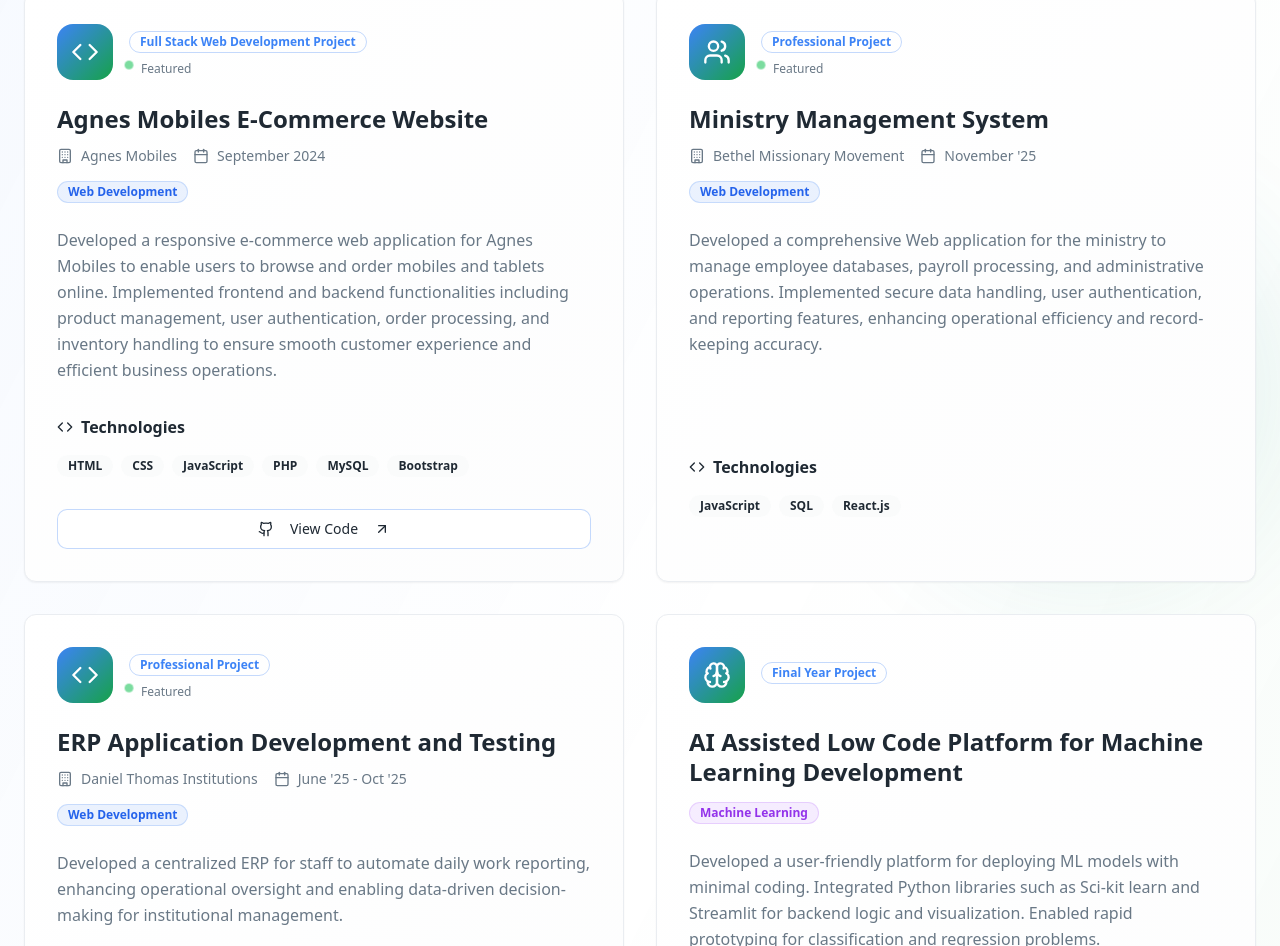
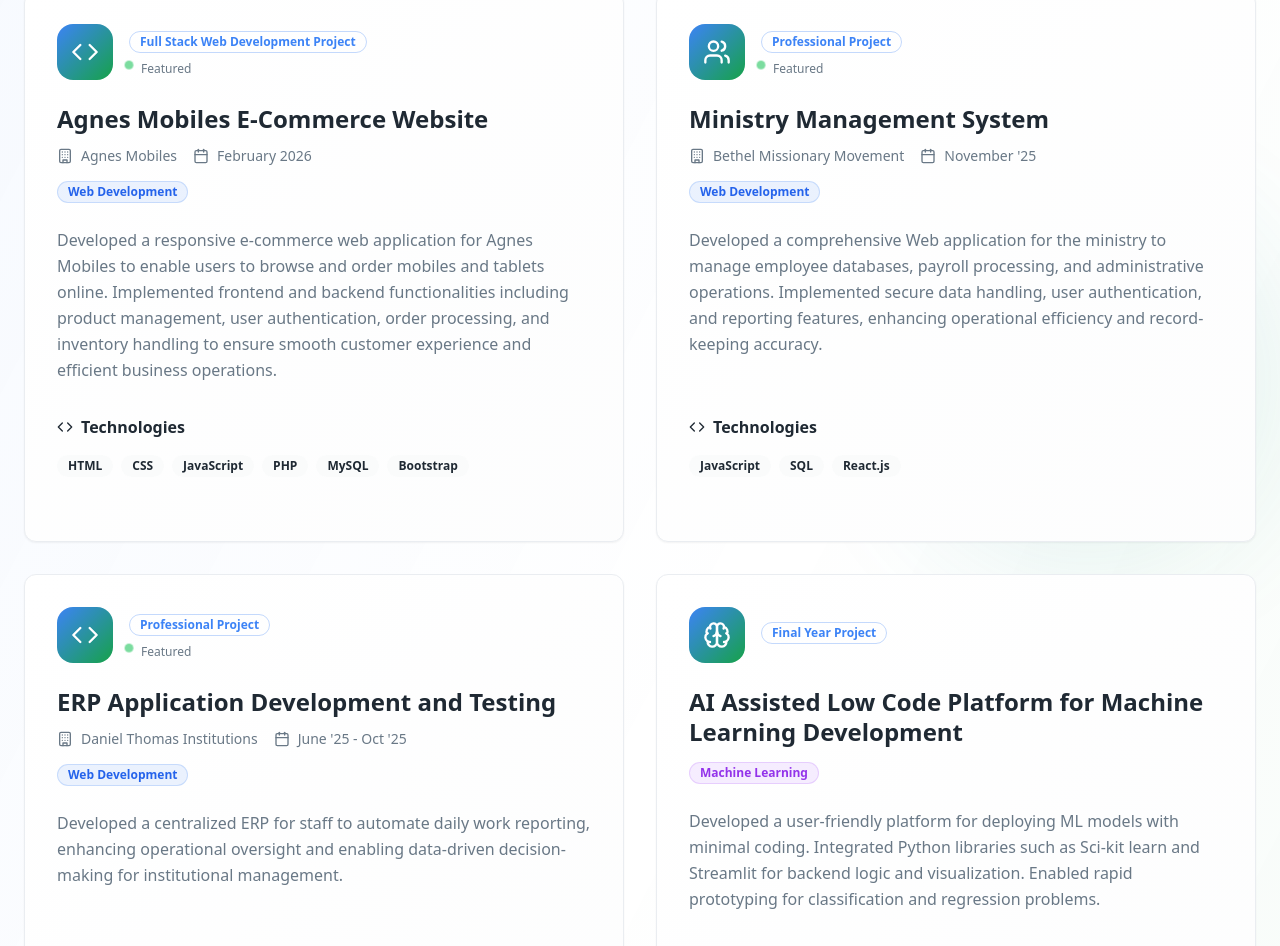
Before and after one commit to jeredson/my_resume, a React (Vite) app: page / in a window 1280 px wide. Shown: the part 3674-4620 px from the top of the page. Built offline with nearby package versions, Linux system fonts and the light colour scheme; the HTML template or start-up script is replaced by a standard one.

Commit message:
Update Agnes project details

```diff
--- a/src/components/Projects.tsx
+++ b/src/components/Projects.tsx
@@ -16,9 +16,8 @@ const Projects = () => {
       technologies: ["HTML", "CSS", "JavaScript", "PHP", "MySQL", "Bootstrap"],
       icon: Code,
       category: "Web Development",
-      period: "September 2024",
+      period: "February 2026",
       client: "Agnes Mobiles",
-      codeLink: "https://github.com/jeredson/my_resume",
       gradient: "from-cyan-500/20 to-blue-500/20",
       featured: true
     },
```
